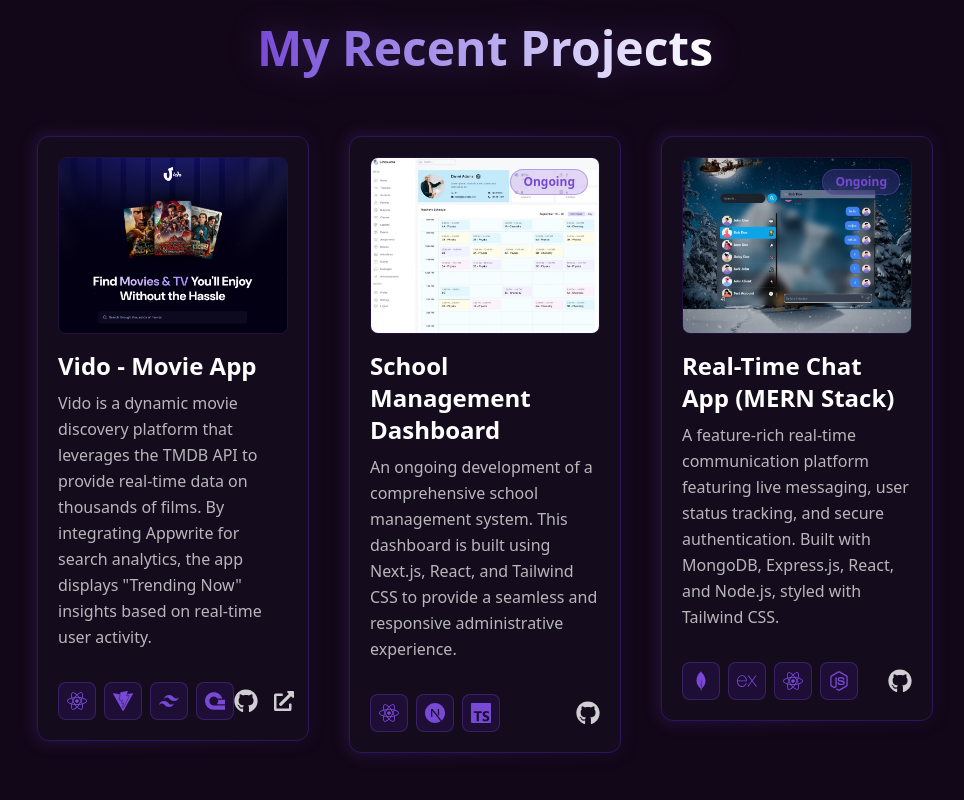
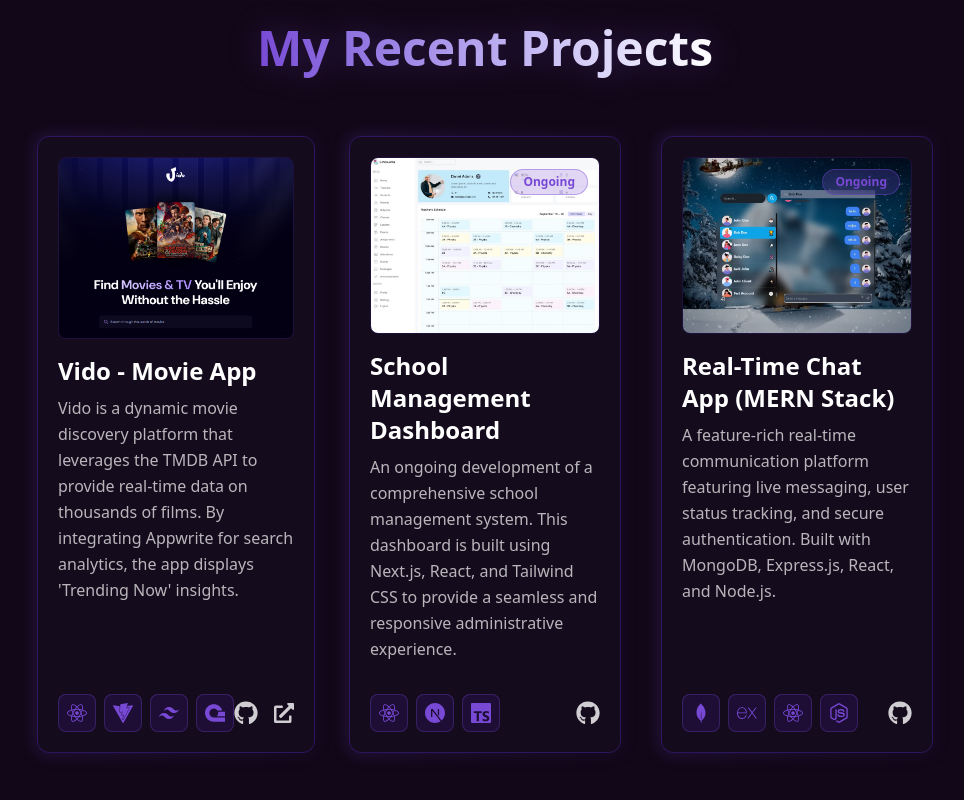
Before and after one commit to EdSiron/portfolio, a Next.js app: page / in a window 1280 px wide. Shown: the part 840-1640 px from the top of the page, without its empty margins (155-1119 px from the left). Built offline with nearby package versions, Linux system fonts and the light colour scheme.

Commit message:
fix: update the project card height

```diff
--- a/components/Home/Projects/Projects.tsx
+++ b/components/Home/Projects/Projects.tsx
@@ -23,11 +23,15 @@
       </h1>
 
       <div className="w-[90%] md:w-[80%] xl:w-[70%] mx-auto grid grid-cols-1 md:grid-cols-2 xl:grid-cols-3 gap-10 mt-16">
-        <div data-aos="fade-up" data-aos-anchor-placement="top-bottom">
+        <div
+          data-aos="fade-up"
+          data-aos-anchor-placement="top-bottom"
+          className="flex h-full"
+        >
           <ProjectCard
             image="/images/p1.png"
             title="Vido - Movie App"
-            description={`Vido is a dynamic movie discovery platform that leverages the TMDB API to provide real-time data on thousands of films. By integrating Appwrite for search analytics, the app displays "Trending Now" insights based on real-time user activity.`}
+            description="Vido is a dynamic movie discovery platform that leverages the TMDB API to provide real-time data on thousands of films. By integrating Appwrite for search analytics, the app displays 'Trending Now' insights."
             techIcons={[FaReact, SiVite, SiTailwindcss, SiAppwrite]}
             gitHubUrl="https://github.com/EdSiron/movie-app"
             liveUrl="https://edsiron.github.io/movie-app/"
@@ -38,6 +42,7 @@
           data-aos="fade-up"
           data-aos-delay="200"
           data-aos-anchor-placement="top-bottom"
+          className="flex h-full"
         >
           <ProjectCard
             image="/images/p2.png"
@@ -53,11 +58,12 @@
           data-aos="fade-up"
           data-aos-delay="400"
           data-aos-anchor-placement="top-bottom"
+          className="flex h-full"
         >
           <ProjectCard
             image="/images/p3.png"
             title="Real-Time Chat App (MERN Stack)"
-            description="A feature-rich real-time communication platform featuring live messaging, user status tracking, and secure authentication. Built with MongoDB, Express.js, React, and Node.js, styled with Tailwind CSS."
+            description="A feature-rich real-time communication platform featuring live messaging, user status tracking, and secure authentication. Built with MongoDB, Express.js, React, and Node.js."
             techIcons={[SiMongodb, SiExpress, FaReact, FaNodeJs]}
             gitHubUrl="https://github.com/EdSiron/Mern-Chat-App"
             isOngoing={true}
```
